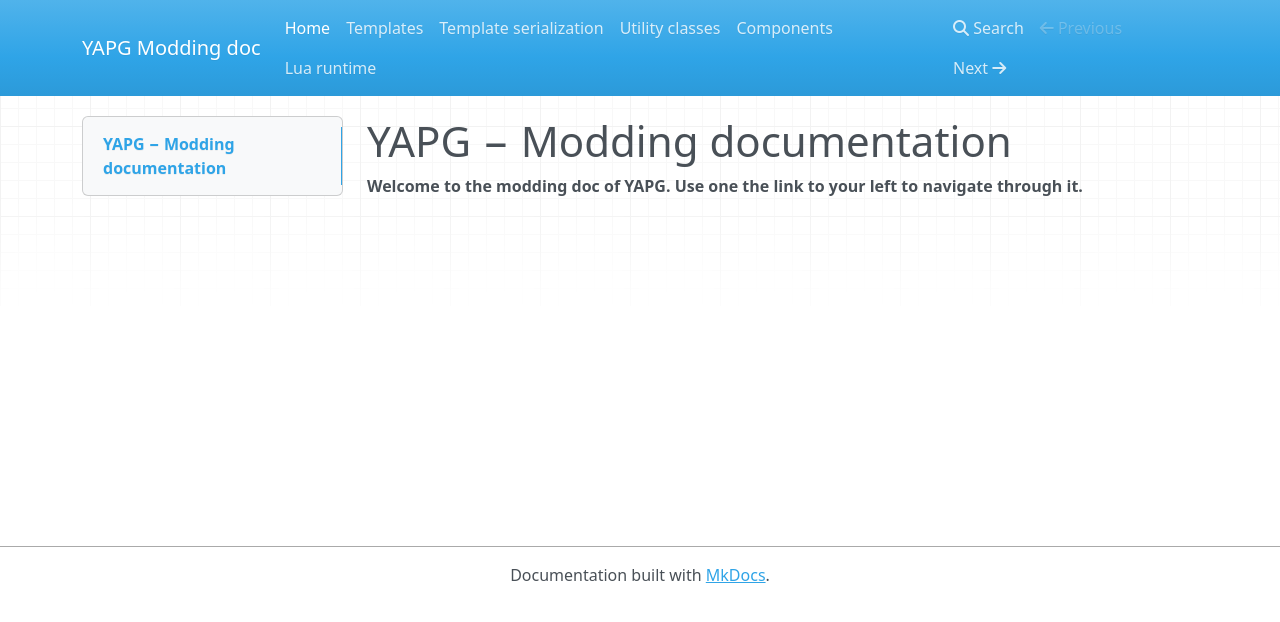
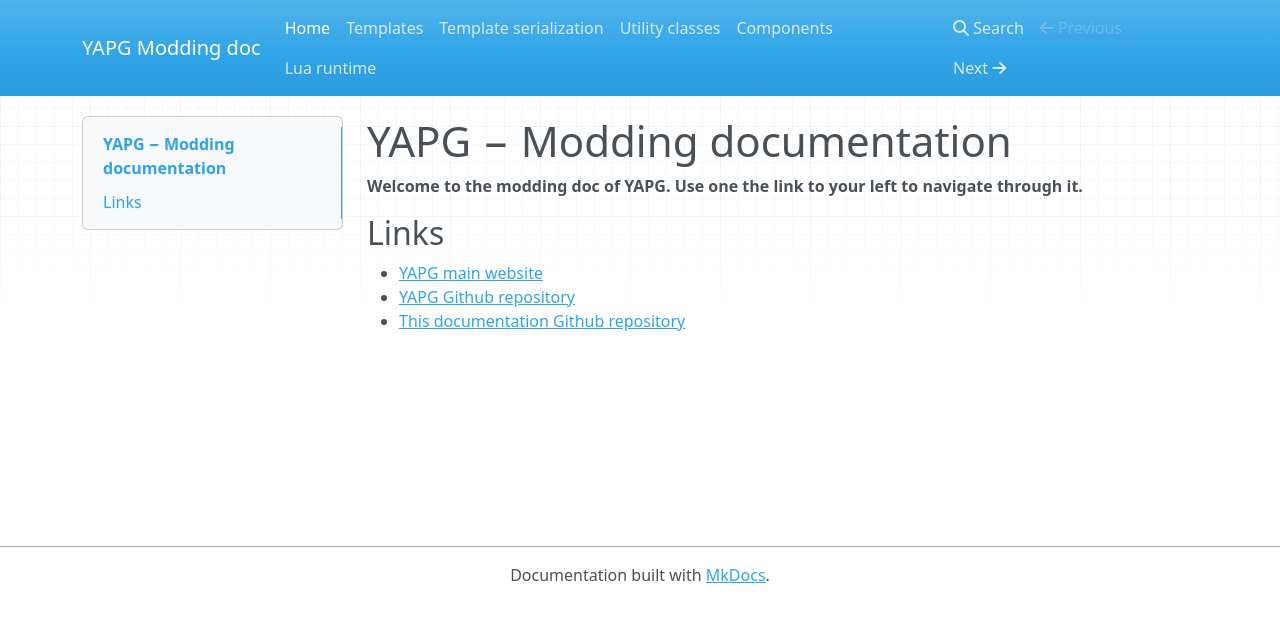
Before and after one commit to victorlevasseur/YAPG-modding-doc, an MkDocs documentation site: the page built from docs/index.md, in a window 1280 px wide. Shown: the top 622 px of the page. Built offline with MkDocs 1.6.1, drawn with Linux system fonts in a browser that asks for light colours; nearby versions of some CDN libraries; old or Windows-style settings are respelled for this version of MkDocs.

Commit message:
Add links to index.md

```diff
--- a/docs/index.md
+++ b/docs/index.md
@@ -2,3 +2,9 @@
 
 **Welcome to the modding doc of YAPG. Use one the link to your left to navigate through
 it.**
+
+## Links
+
+ - [YAPG main website](http://yapg.victorlevasseur.com/)
+ - [YAPG Github repository](https://github.com/victorlevasseur/YAPG)
+ - [This documentation Github repository](https://github.com/victorlevasseur/YAPG-modding-doc)
```
